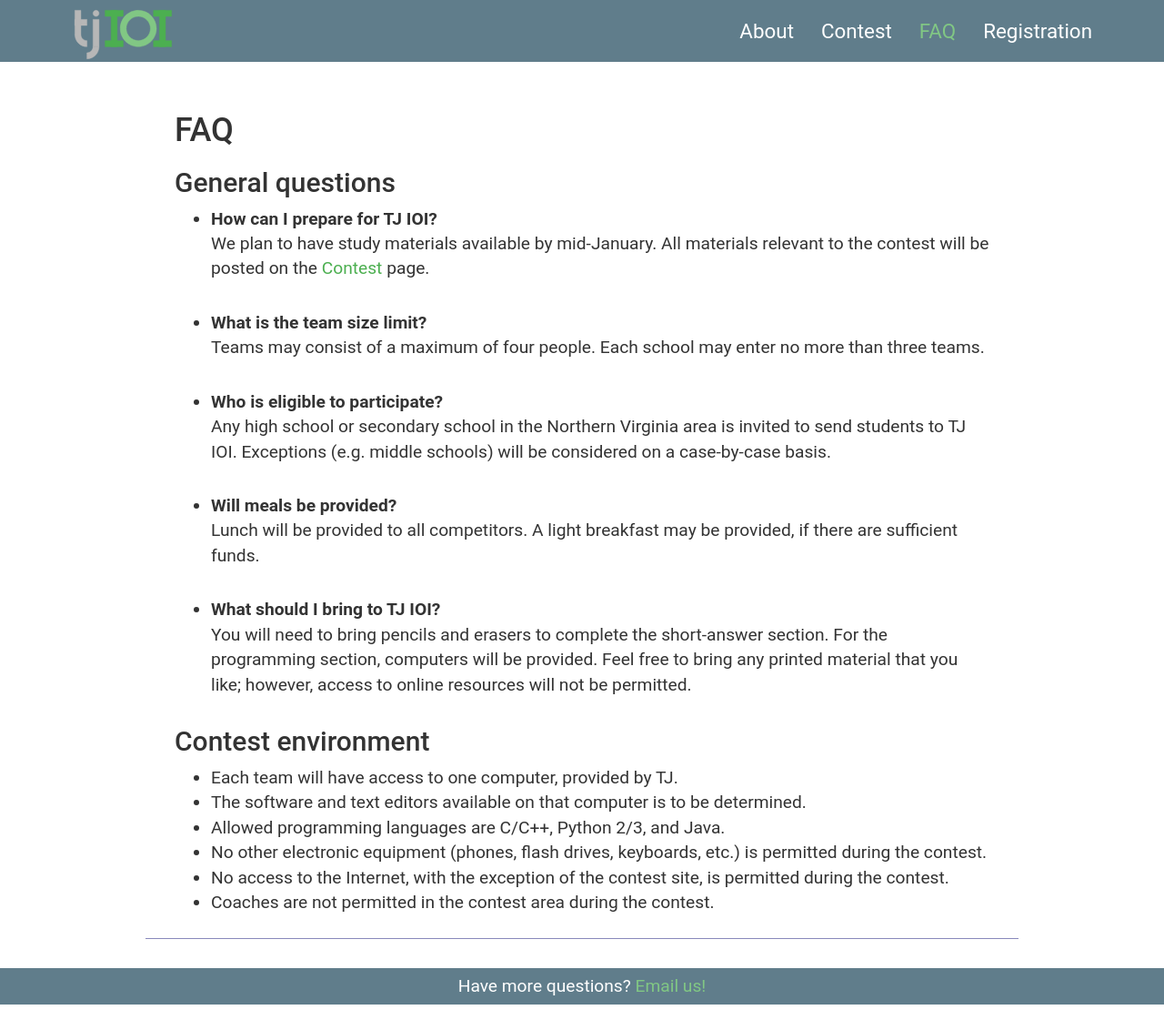
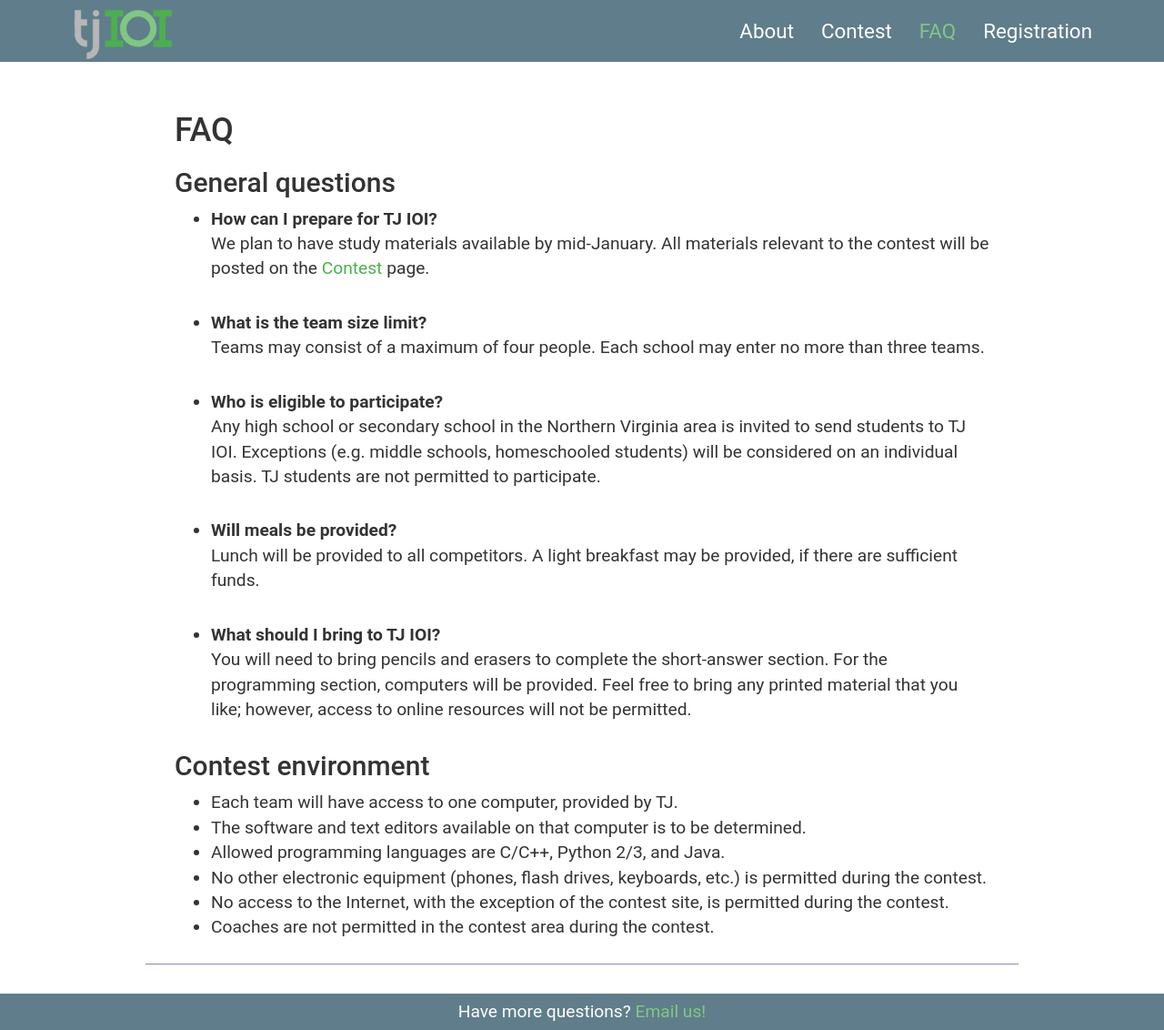
Before and after one commit to codeAligned/tjioi, a Jekyll site: the page built from faq.html, in a window 1280 px wide. Shown: the whole page at 91% size. Built offline with Jekyll 4.4.1, drawn with Linux system fonts in a browser that asks for light colours; before the commit the page ends 1104 px from its top, so only the background shows below that.

Commit message:
Update eligibility in FAQ

```diff
--- a/faq.html
+++ b/faq.html
@@ -17,7 +17,7 @@ permalink: /faq/
     </li>
     <li>
         <b>Who is eligible to participate?</b>
-        <p>Any high school or secondary school in the Northern Virginia area is invited to send students to TJ IOI. Exceptions (e.g. middle schools) will be considered on a case-by-case basis.</p>
+        <p>Any high school or secondary school in the Northern Virginia area is invited to send students to TJ IOI. Exceptions (e.g. middle schools, homeschooled students) will be considered on an individual basis. TJ students are not permitted to participate.</p>
     </li>
     <li>
         <b>Will meals be provided?</b>
```
